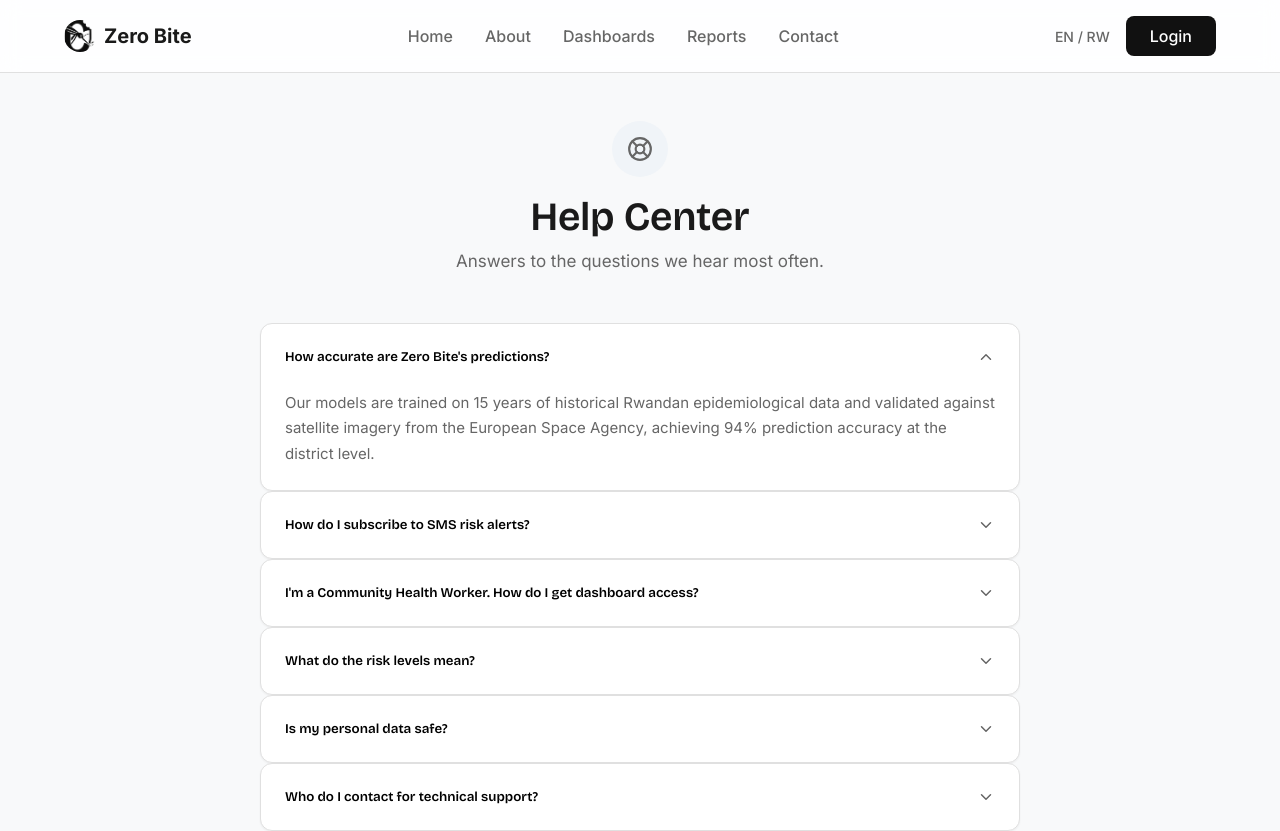
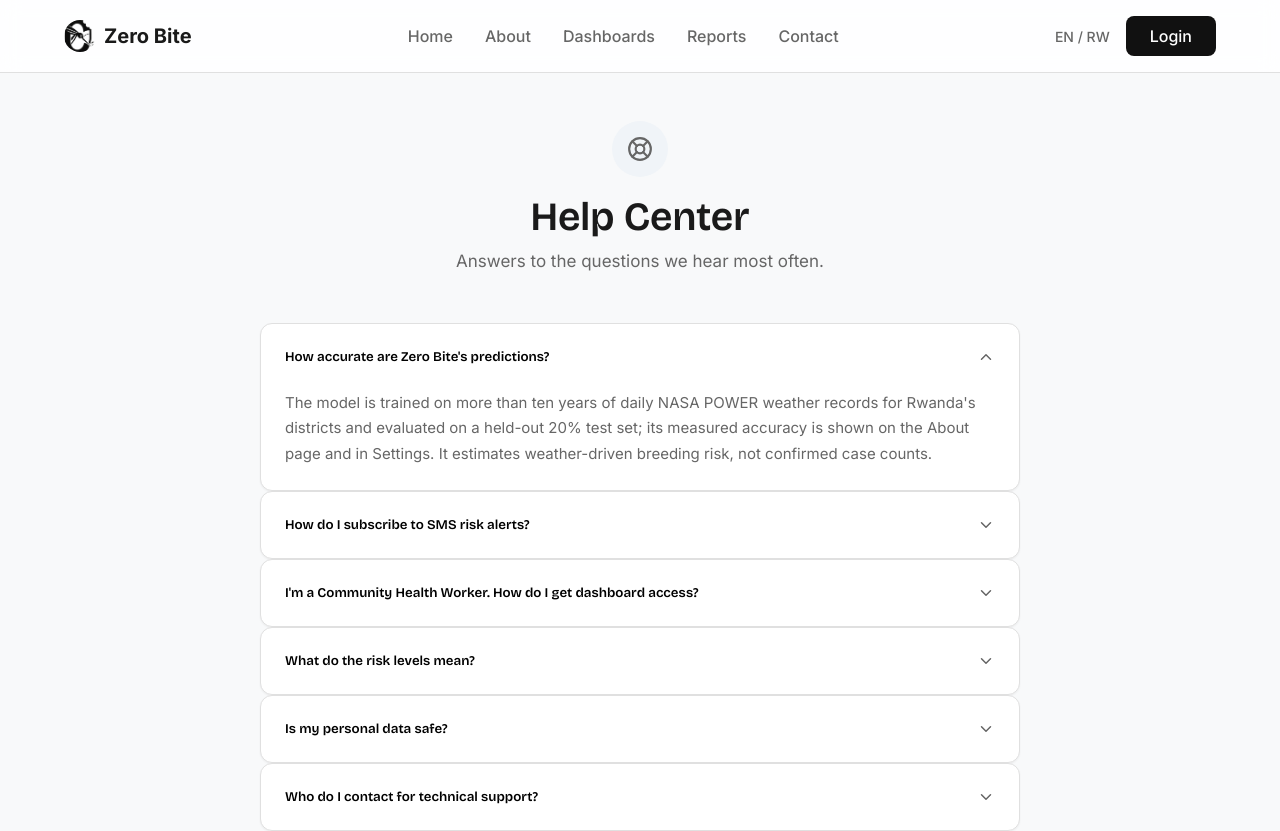
Before and after one commit to Aubierge-codes/Zero-bite, a React (Vite) app in the folder frontend/: page /help in a window 1280 px wide. Shown: the top 831 px of the page. Built offline with nearby package versions, Linux system fonts and the light colour scheme.

Commit message:
docs(frontend): correct accuracy and risk band FAQs

```diff
--- a/frontend/src/pages/Help/Help.tsx
+++ b/frontend/src/pages/Help/Help.tsx
@@ -5,7 +5,7 @@
 const faqs = [
   {
     question: "How accurate are Zero Bite's predictions?",
-    answer: 'Our models are trained on 15 years of historical Rwandan epidemiological data and validated against satellite imagery from the European Space Agency, achieving 94% prediction accuracy at the district level.',
+    answer: "The model is trained on more than ten years of daily NASA POWER weather records for Rwanda's districts and evaluated on a held-out 20% test set; its measured accuracy is shown on the About page and in Settings. It estimates weather-driven breeding risk, not confirmed case counts.",
   },
   {
     question: 'How do I subscribe to SMS risk alerts?',
@@ -17,7 +17,7 @@
   },
   {
     question: 'What do the risk levels mean?',
-    answer: 'Low (0-25): minimal breeding conditions observed. Elevated (26-50): conditions favorable for mosquito activity. High (51-75): high probability of malaria transmission. Critical (76-100): immediate preventive action required.',
+    answer: "Scores run from 0 to 100 and are grouped into Low, Moderate, High and Critical. Low means minimal breeding conditions, Moderate means conditions favour mosquito activity, High means a high probability of transmission, and Critical means immediate preventive action is required. The exact cut-offs are listed in the Risk Band Guide on the Public Portal.",
   },
   {
     question: 'Is my personal data safe?',
```
